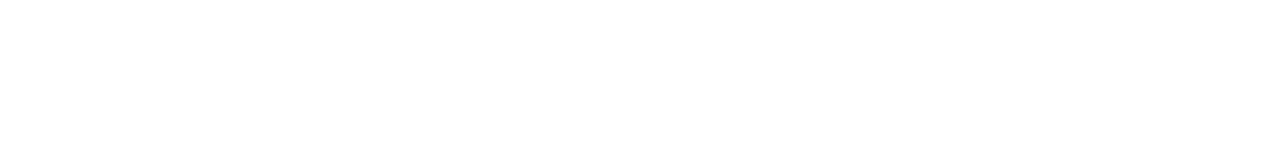
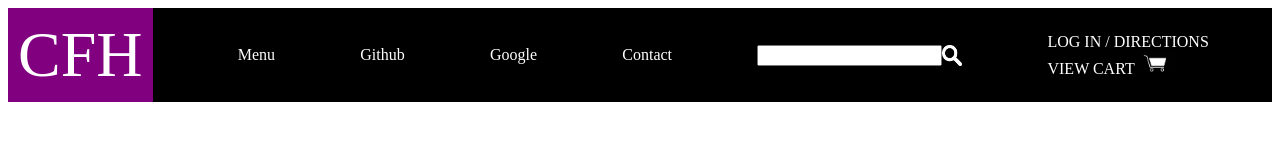
Before and after one commit to drewbdoo/external_css_assignment, a plain HTML site: page index.html in a window 1280 px wide. Drawn offline with Linux system fonts and the light colour scheme.

Commit message:
uploading assignment

```diff
--- a/index.html
+++ b/index.html
@@ -1,12 +1,69 @@
 <!DOCTYPE html>
 <html lang="en">
+
 <head>
-    <meta charset="UTF-8">
-    <meta http-equiv="X-UA-Compatible" content="IE=edge">
-    <meta name="viewport" content="width=device-width, initial-scale=1.0">
+    <meta charset="UTF-8" />
+    <meta http-equiv="X-UA-Compatible" content="IE=edge" />
+    <meta name="viewport" content="width=device-width, initial-scale=1.0" />
     <title>Document</title>
+    <style>
+        .nav {
+            font-family: serif;
+            display: flex;
+            background-color: black;
+            color: white;
+            justify-content: space-between;
+            align-items: center;
+        }
+
+        #cfh {
+            background-color: purple;
+            font-size: 400%;
+            justify-content: left;
+            padding: 10px;
+        }
+
+        #search {
+            width: 20px;
+
+        }
+
+        #cart {
+            width: 40px;
+        }
+
+        .input{
+            display: flex;
+            align-content: flex-end;
+
+        }
+
+        .login {
+            padding-right: 5%;
+        }
+
+
+
+
+    </style>
 </head>
+
 <body>
+    <nav class="nav">
+        <div id="cfh">CFH</div>
+        <div>Menu</div>
+        <div>Github</div>
+        <div>Google</div>
+        <div>Contact</div>
+        <div class="input">
+            <input type="text" />
+            <img id="search" src="search.png" />
+        </div>
+        <div class="login">
+            LOG IN / DIRECTIONS <br />
+            VIEW CART<img src="cart.webp" alt="checkout cart" id="cart" />
+        </div>
+    </nav>
+</body>
 
-</body>
 </html>
```
Also changed, not shown: cart.webp (added), search.png (added).
